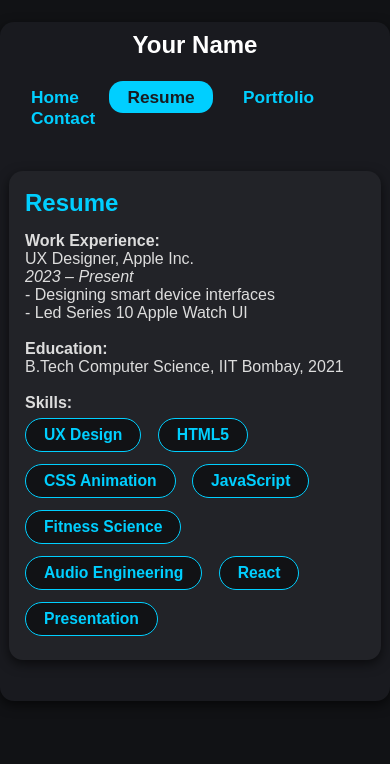
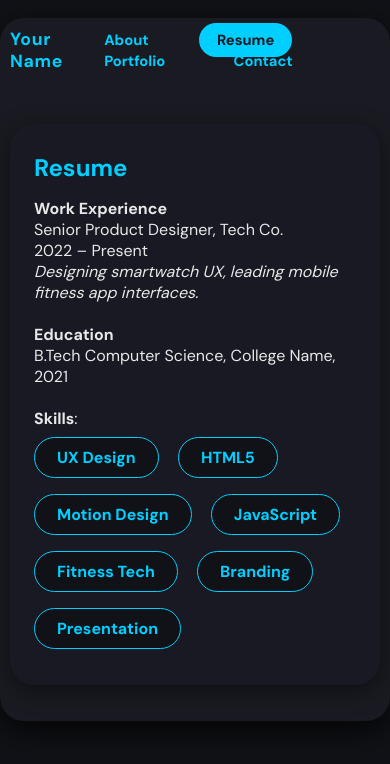
Before and after one commit to vaibhavleo98-hub/vaibhavleo98.github.io, a plain HTML site: page index.html in a window 390 px wide. Both pictures are taken after a click on the link "Resume". Drawn offline with Linux system fonts and the light colour scheme.

Commit message:
Update index.html

```diff
--- a/index.html
+++ b/index.html
@@ -2,125 +2,126 @@
 <html lang="en">
 <head>
   <meta charset="UTF-8">
-  <title>Your Name – Interactive Resume</title>
-  <meta name="viewport" content="width=device-width, initial-scale=1.0">
+  <title>Your Name – Product Designer & Developer</title>
+  <meta name="viewport" content="width=device-width, initial-scale=1" />
+  <link href="https://fonts.googleapis.com/css?family=Montserrat:700,400|DM+Sans:400,700&display=swap" rel="stylesheet">
   <style>
     :root {
-      --bg: #111215;
-      --card: #191a1f;
+      --bg: #111217;
+      --fg: #1a1b22;
       --primary: #00cfff;
-      --accent: #fff;
-      --text: #dddddd;
-      --shadow: 0 4px 12px #0009;
-      --radius: 14px;
-      --trans: 0.18s cubic-bezier(.6,.41,.36,1.2);
+      --accent: #efefef;
+      --text: #e8e8e8;
+      --card: #181922;
+      --radius: 24px;
+      --transition: .19s cubic-bezier(.56,.41,.42,1.2);
     }
     body {
       background: var(--bg);
       color: var(--text);
-      font-family: 'Montserrat', Arial, sans-serif;
+      font-family: 'DM Sans', 'Montserrat', Arial, sans-serif;
       margin: 0;
       min-height: 100vh;
-      transition: background var(--trans);
+      transition: background var(--transition);
     }
     .container {
-      max-width: 740px;
-      margin: 56px auto 0 auto;
-      padding: 12px;
-      box-shadow: var(--shadow);
-      background: var(--card);
+      max-width: 850px;
+      margin: 50px auto 0 auto;
+      padding: 24px;
+      background: var(--fg);
       border-radius: var(--radius);
+      box-shadow: 0 10px 32px #000c;
+      animation: fadein .7s;
     }
     nav {
       display: flex;
       justify-content: space-between;
       align-items: center;
-      margin-bottom: 42px;
+      margin-bottom: 38px;
+      border-bottom: 2px solid #191b22;
+      padding-bottom: 12px;
+    }
+    nav .logo {
+      font-size: 2em;
+      font-weight: 700;
+      letter-spacing: .04em;
+      color: var(--primary);
     }
     .nav-links a {
       color: var(--primary);
+      font-weight: 600;
       text-decoration: none;
-      font-weight: 600;
-      padding: 6px 18px;
-      border-radius: var(--radius);
-      margin: 0 4px;
-      transition: background var(--trans), color var(--trans);
+      font-size: 1.15em;
+      margin: 0 14px;
+      padding: 7px 18px;
+      border-radius: 18px;
+      transition: background var(--transition), color var(--transition);
       cursor: pointer;
-      font-size: 1.08em;
     }
     .nav-links a.active, .nav-links a:hover {
       background: var(--primary);
       color: var(--card);
     }
-    .fade-in {
-      animation: fadein 0.7s;
+    @keyframes fadein {
+      from { opacity: 0; transform: translateY(28px);}
+      to { opacity: 1; transform: translateY(0);}
     }
-    @keyframes fadein {
-      from { opacity: 0; transform: translateY(20px); }
-      to { opacity: 1; transform: translateY(0); }
-    }
-    h1, h2 {
-      color: var(--accent);
-      margin-top: 0;
-    }
-    h2 {
-      color: var(--primary);
-      margin-bottom: 15px;
-    }
+    h1, h2 { color: var(--accent); margin-top: 0;}
+    h2 { color: var(--primary); margin-bottom: 15px;}
     .card {
-      background: #222328;
-      box-shadow: var(--shadow);
+      background: var(--card);
       border-radius: var(--radius);
-      padding: 18px 16px;
-      margin-bottom: 32px;
-      transition: transform .18s cubic-bezier(.6,.41,.36,1.2), box-shadow .22s;
+      box-shadow: 0 6px 24px #0007;
+      padding: 28px 24px;
+      margin-bottom: 26px;
+      transition: transform var(--transition), box-shadow var(--transition);
     }
     .card:hover {
-      transform: translateY(-6px) scale(1.03);
-      box-shadow: 0 8px 32px #00cfff33;
+      transform: scale(1.03);
+      box-shadow: 0 10px 38px #00cfff44;
     }
     .skills-list span {
       display: inline-block;
-      margin: 6px 12px 6px 0;
-      padding: 7px 18px;
+      margin: 8px 15px 8px 0;
+      padding: 9px 22px;
       background: var(--bg);
       color: var(--primary);
       border-radius: 22px;
-      font-size: .98em;
+      font-size: 1em;
       font-weight: 600;
       border: 1px solid var(--primary);
-      transition: background var(--trans), color var(--trans);
+      transition: background var(--transition), color var(--transition);
       cursor: pointer;
     }
     .skills-list span:hover {
       background: var(--primary);
-      color: #222;
-      box-shadow: 0 0 6px var(--primary);
+      color: var(--card);
+      box-shadow: 0 0 7px var(--primary);
     }
     .project-grid {
       display: grid;
-      grid-template-columns: repeat(auto-fit, minmax(215px, 1fr));
-      gap: 18px;
+      grid-template-columns: repeat(auto-fit, minmax(268px, 1fr));
+      gap: 24px;
       margin-top: 12px;
     }
     .project-card {
-      background: var(--card);
-      border-radius: var(--radius);
-      box-shadow: 0 2px 12px #0002;
-      padding: 17px;
-      transition: transform var(--trans), box-shadow var(--trans);
+      background: var(--fg);
+      border-radius: 18px;
+      box-shadow: 0 2px 15px #0002;
+      padding: 20px;
+      transition: transform var(--transition), box-shadow var(--transition);
       position: relative;
     }
     .project-card:hover {
-      transform: scale(1.045);
-      box-shadow: 0 6px 26px var(--primary);
+      transform: scale(1.03);
+      box-shadow: 0 10px 28px var(--primary);
       z-index: 2;
     }
     .project-card a {
       color: var(--primary);
       text-decoration: underline;
       font-size: 1em;
-      transition: color var(--trans);
+      transition: color var(--transition);
     }
     .project-card a:hover {
       color: var(--accent);
@@ -128,16 +129,16 @@
     .contact-btn {
       display: inline-block;
       background: var(--primary);
-      color: #222;
+      color: #0f1012;
       font-weight: bold;
       border: none;
       border-radius: 22px;
-      padding: 11px 32px;
-      margin-top: 15px;
+      padding: 14px 34px;
+      margin-top: 18px;
+      font-size: 1.13em;
+      box-shadow: 0 2px 12px #00cfff55;
       cursor: pointer;
-      font-size: 1.2em;
-      box-shadow: 0 2px 12px #00cfff55;
-      transition: background var(--trans), color var(--trans), box-shadow var(--trans);
+      transition: background var(--transition), color var(--transition), box-shadow var(--transition);
     }
     .contact-btn:hover {
       background: var(--accent);
@@ -145,92 +146,83 @@
       box-shadow: 0 4px 20px var(--primary);
     }
     /* Responsive */
-    @media (max-width: 600px) {
-      .container { margin-top: 22px; padding: 9px;}
-      nav { flex-direction: column; gap: 8px;}
+    @media (max-width: 700px) {
+      .container { margin-top: 18px; padding: 10px;}
+    }
+    @media (max-width: 450px) {
+      nav .logo { font-size: 1.1em;}
+      .nav-links a { font-size: .92em;}
     }
   </style>
 </head>
 <body>
-  <div class="container fade-in">
+  <div class="container">
     <nav>
-      <div><h1>Your Name</h1></div>
+      <div class="logo">Your Name</div>
       <div class="nav-links">
-        <a class="active" onclick="showPage('home')">Home</a>
+        <a class="active" onclick="showPage('about')">About</a>
         <a onclick="showPage('resume')">Resume</a>
         <a onclick="showPage('portfolio')">Portfolio</a>
         <a onclick="showPage('contact')">Contact</a>
       </div>
     </nav>
     <div id="page-content">
-      <!-- Default: Home -->
-      <div id="home" class="fade-in">
-        <div class="card">
-          <h2>👋 Welcome</h2>
+      <!-- Default: About -->
+      <div id="about" class="card fadein">
+        <h2>Hi, I'm Your Name</h2>
         <p>
-            Hi, I'm <b>Your Name</b>. <br>
-            <span style="font-weight:500;">
-              I design & develop digital experiences.<br>
-              Experienced in UX design, web technology, fitness science & more.
-            </span>
+          Product designer & developer based in India.<br>
+          I bring ideas to life, focusing on digital product design, UX, and motion. My philosophy: every detail matters.
         </p>
         <p>
-            Explore my resume, projects, and let's connect!
+          Specialised in: UX/UI, web design, prototyping, fitness/nutrition tech.<br>
+          Learning: Emotional intelligence, creative coding.
         </p>
       </div>
-      </div>
-      <div id="resume" style="display:none;" class="fade-in">
-        <div class="card">
+      <div id="resume" class="card" style="display:none;">
         <h2>Resume</h2>
-          <b>Work Experience:</b><br>
-          UX Designer, Apple Inc. <br>
-          <i>2023 – Present</i><br>
-          - Designing smart device interfaces<br>
-          - Led Series 10 Apple Watch UI<br>
+        <b>Work Experience</b><br>
+        Senior Product Designer, Tech Co.<br>
+        2022 – Present<br>
+        <i>Designing smartwatch UX, leading mobile fitness app interfaces.</i><br>
         <br>
-          <b>Education:</b><br>
-          B.Tech Computer Science, IIT Bombay, 2021<br>
+        <b>Education</b><br>
+        B.Tech Computer Science, College Name, 2021<br>
         <br>
-          <b>Skills:</b><br>
+        <b>Skills</b>: <br>
         <div class="skills-list">
           <span>UX Design</span>
           <span>HTML5</span>
-            <span>CSS Animation</span>
+          <span>Motion Design</span>
           <span>JavaScript</span>
-            <span>Fitness Science</span>
-            <span>Audio Engineering</span>
-            <span>React</span>
+          <span>Fitness Tech</span>
+          <span>Branding</span>
           <span>Presentation</span>
         </div>
       </div>
-      </div>
-      <div id="portfolio" style="display:none;" class="fade-in">
-        <div class="card">
-          <h2>Portfolio</h2>
+      <div id="portfolio" class="card" style="display:none;">
+        <h2>Portfolio / Selected Works</h2>
         <div class="project-grid">
           <div class="project-card">
             <strong>Smartwatch UX Redesign</strong><br>
-              <i>Apple Watch Series 10 Prototype</i><br>
+            <i>Series 10 Apple Watch UI Prototype</i><br>
             <small>2024</small><br>
-              <a href="#">View Prototype</a>
+            <a href="#">View case study</a>
           </div>
           <div class="project-card">
             <strong>Nutrition Planner App</strong><br>
-              <i>React, Firebase</i><br>
+            <i>React, Firebase, UX-driven</i><br>
             <small>2023</small><br>
-              <a href="#">Repo</a>
-            </div>
-            <!-- Add more projects! -->
+            <a href="#">View project</a>
           </div>
         </div>
       </div>
-      <div id="contact" style="display:none;" class="fade-in">
-        <div class="card">
+      <div id="contact" class="card" style="display:none;">
         <h2>Contact</h2>
         <p>
-            Want to collaborate or just say hi?
+          Want to collaborate or connect?<br>
+          <a class="contact-btn" href="mailto:your.email@gmail.com">Email Me</a>
         </p>
-          <a class="contact-btn" href="mailto:your.email@gmail.com">Email Me</a>
         <p>
           <a href="https://linkedin.com/in/yourprofile" target="_blank">LinkedIn</a> |
           <a href="https://github.com/yourusername" target="_blank">GitHub</a>
@@ -238,10 +230,9 @@
       </div>
     </div>
   </div>
-  </div>
   <script>
     function showPage(page) {
-      let pages = ['home', 'resume', 'portfolio', 'contact'];
+      let pages = ['about', 'resume', 'portfolio', 'contact'];
       pages.forEach(function(p) {
         document.getElementById(p).style.display = 'none';
       });
@@ -250,10 +241,9 @@
         a.classList.remove('active');
         if (pages[idx] === page) a.classList.add('active');
       });
-      // Animation effect
-      document.getElementById(page).classList.remove('fade-in');
-      void document.getElementById(page).offsetWidth; // force reflow
-      document.getElementById(page).classList.add('fade-in');
+      document.getElementById(page).classList.remove('fadein');
+      void document.getElementById(page).offsetWidth; // reflow for animation
+      document.getElementById(page).classList.add('fadein');
     }
   </script>
 </body>
```
Lines whose indentation alone changed are shown as unchanged.
